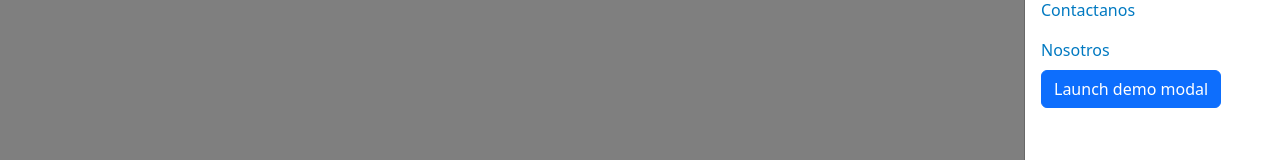
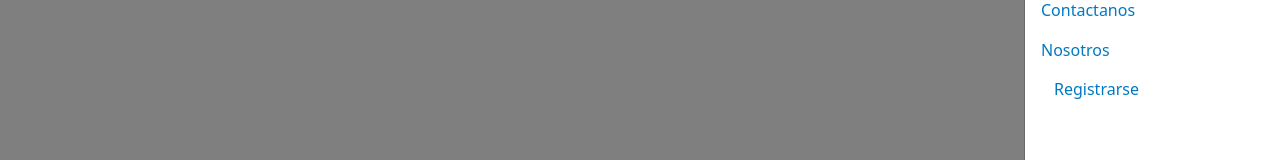
Before and after one commit to JosCha94/Minkaytec, a SvelteKit app: page / in a window 1280 px wide. Both pictures are taken after a click on the button 1192 px from the left and 100 px from the top of the page. Shown: the part 423-583 px from the top of the page. Built offline with nearby package versions, Linux system fonts and the light colour scheme.

Commit message:
cambios es header

```diff
--- a/src/components/Header.svelte
+++ b/src/components/Header.svelte
@@ -115,7 +115,6 @@
         tabindex="-1"
         id="offcanvasNavbar"
         aria-labelledby="offcanvasNavbarLabel"
-        style="width:20%"
       >
         <div class="offcanvas-header">
           <h5 class="offcanvas-title" id="offcanvasNavbarLabel">
@@ -160,13 +159,14 @@
               <a class="nav-link" href="/">Nosotros</a>
             </li>
             <li class="nav-item">
+
               <button
                 type="button"
-                class="btn btn-primary"
+                class="btn btn-link ms-0"
                 data-bs-toggle="modal"
-                data-bs-target="#exampleModal"
+                data-bs-target="#modalRegistro"
               >
-                Launch demo modal
+                Registrarse
               </button>
             </li>
           </ul>
@@ -177,11 +177,11 @@
 </header>
 
 <!-- MODAL REGISTRO -->
-<div class="modal fade" id="exampleModal" tabindex="-1" aria-labelledby="exampleModalLabel" aria-hidden="true">
+<div class="modal fade" id="modalRegistro" tabindex="-1" aria-labelledby="modalRegistroLabel" aria-hidden="true">
   <div class="modal-dialog modal-dialog-centered modal-dialog-scrollable">
     <div class="modal-content">
       <div class="modal-header">
-        <h1 class="modal-title fs-5" id="exampleModalLabel">Modal title</h1>
+        <h1 class="modal-title fs-5" id="modalRegistroLabel">Registro de nuevo Usuario</h1>
         <button type="button" class="btn-close" data-bs-dismiss="modal" aria-label="Close"></button>
       </div>
       <div class="modal-body">
@@ -261,7 +261,7 @@
         </div>
       </div>
       <div class="modal-footer">
-        <button type="button" class="btn btn-secondary" data-bs-dismiss="modal">Close</button>
+        <button type="button" class="btn btn-secondary" data-bs-dismiss="modal">Cancelar</button>
         <button
         type="button"
         class="btn btn-primary"
@@ -278,5 +278,18 @@
     color: #0079c1;
     font-weight: 500;
   }
+  .btn-link{
+    color: #0079c1;
+    font-weight: 500;
+    text-decoration: none;
+  }
+  .offcanvas-end {
+    width:50%;
+  }
+  @media (min-width: 768px) {
+  .offcanvas-end {
+    width:20%;
+  }
+}
 
 </style>
```
